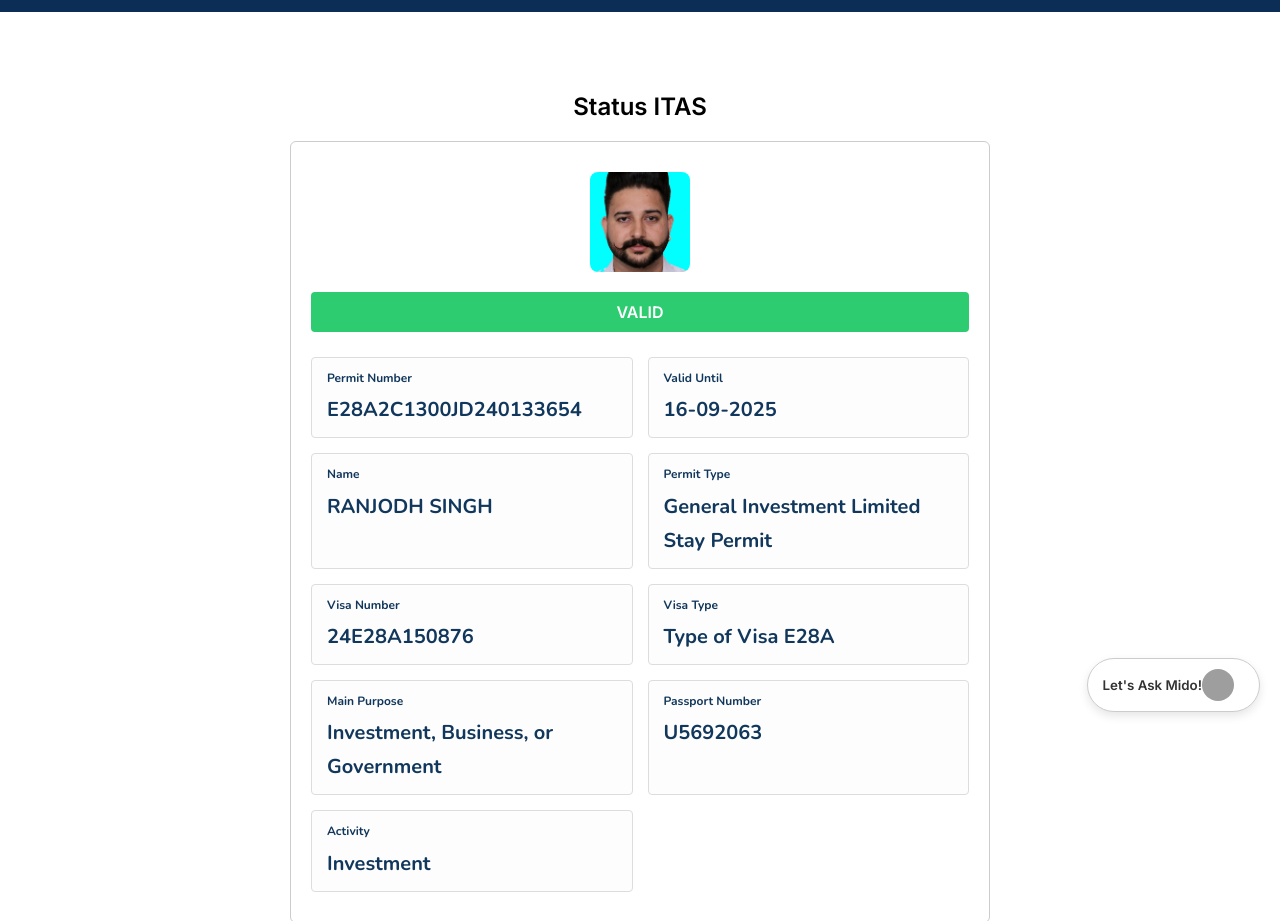
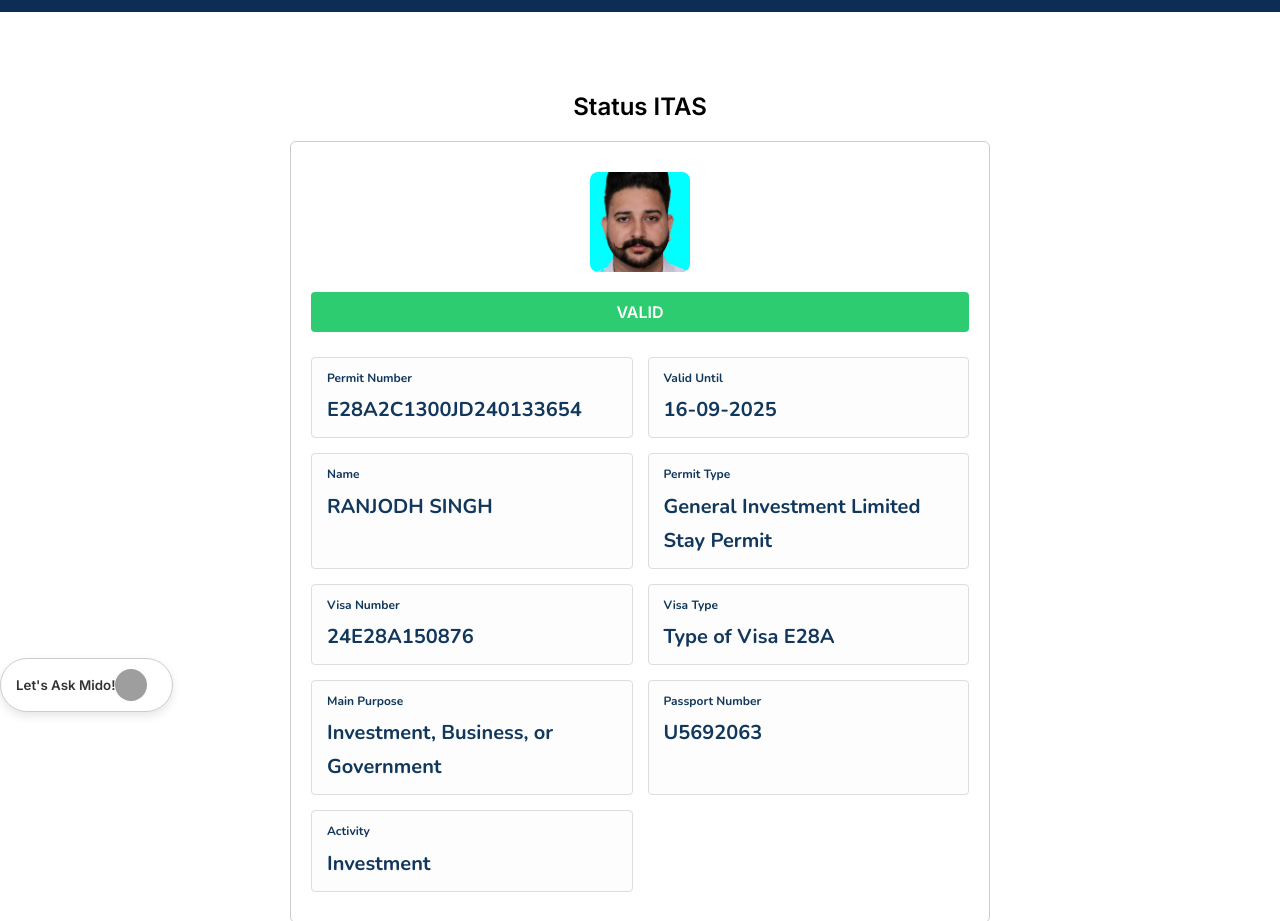
Before and after one commit to Abdur-Rahman-Palash/evisa.imigrasi.go.id, a plain HTML site: page index.html in a window 1280 px wide. Shown: the part 68-989 px from the top of the page. Drawn offline with nearby package versions, Linux system fonts and the light colour scheme; grey boxes are pictures that could not be loaded.

Commit message:
Update index.html

```diff
--- a/index.html
+++ b/index.html
@@ -170,7 +170,6 @@
     .mido-widget {
       position: fixed;
       bottom: 20px;
-      right: 20px;
       z-index: 9999;
     }
 
```
